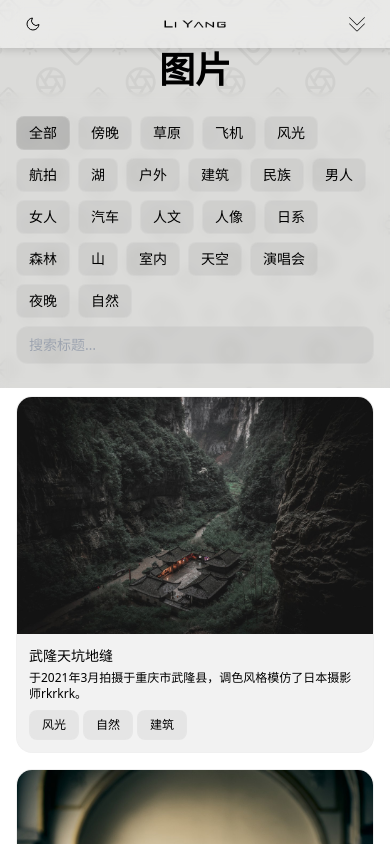
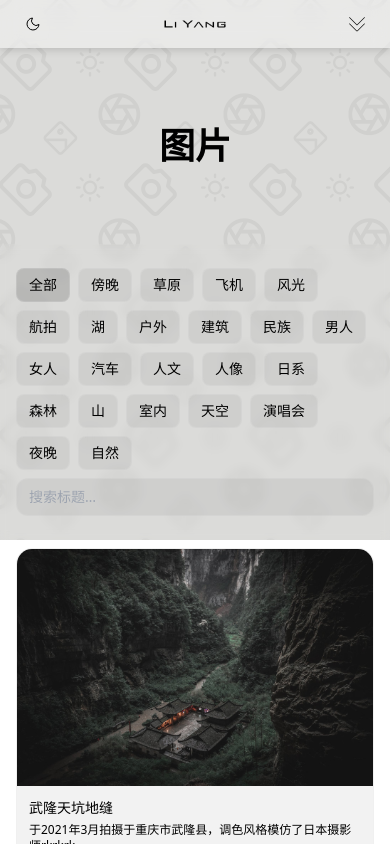
Before and after one commit to lytaiyuan/my-portfolio, a React (Vite) app: page /photos in a window 390 px wide. Shown: the top 844 px of the page. Built offline with nearby package versions, Linux system fonts and the light colour scheme.

Commit message:
Update Photos.jsx

```diff
--- a/src/pages/Photos.jsx
+++ b/src/pages/Photos.jsx
@@ -135,7 +135,7 @@ export default function Photos() {
   return (
     <div className="bg-theme-primary text-theme-primary photos-page">
       {/* 顶部容器：背景采用与首页图片板块一致的配色变量 */}
-      <section className="relative h-[46svh] md:h-[600px] photos-header photos-header-gradient overflow-hidden">
+      <section className="relative h-[64svh] md:h-[600px] photos-header photos-header-gradient overflow-hidden">
         <div className="absolute inset-0">
           <div className="max-w-[1120px] mx-auto h-full px-4">
             {/* 三段式：顶部工具栏留白 / 中部标题（居中）/ 底部标签区（自适应多行） */}
```
